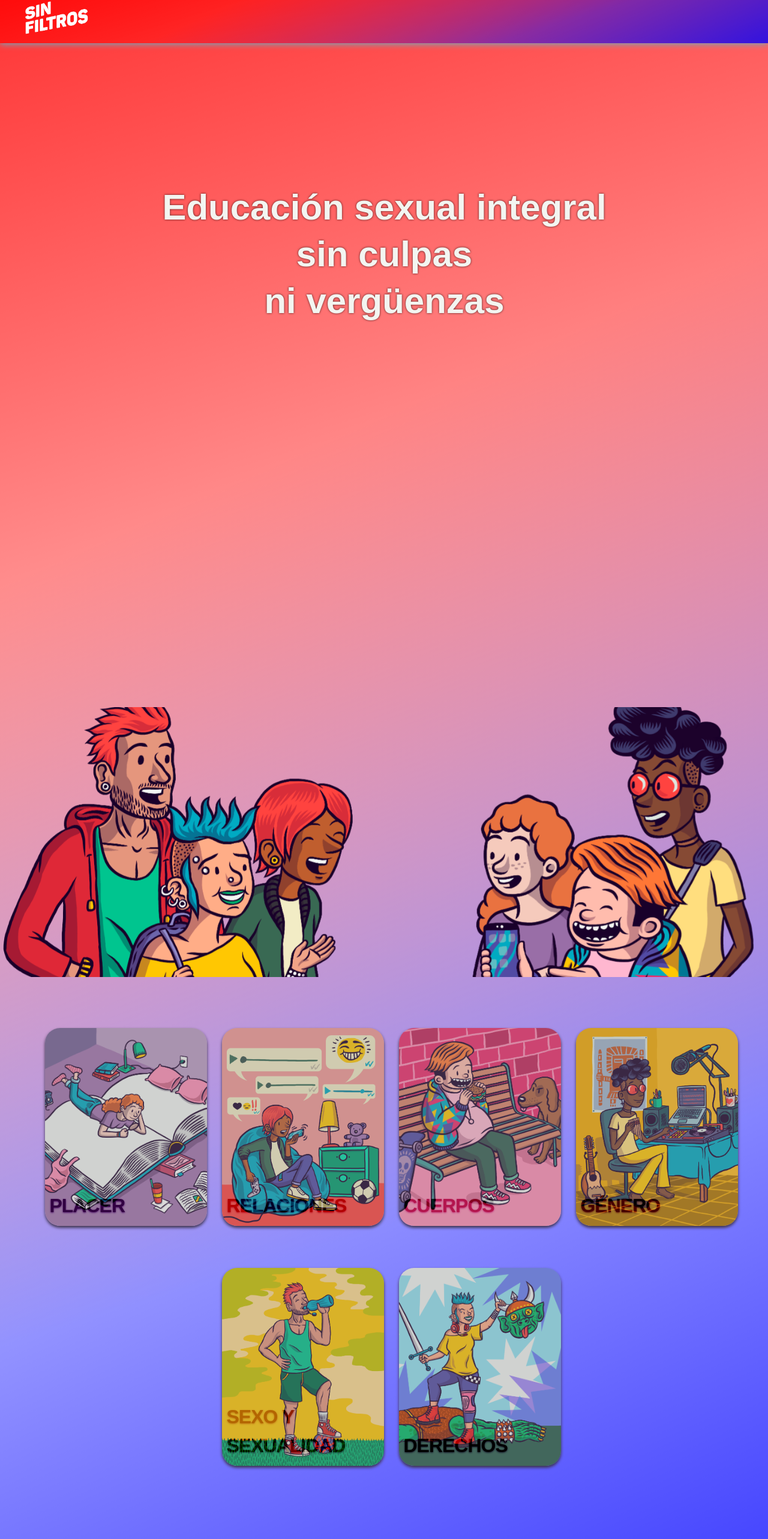
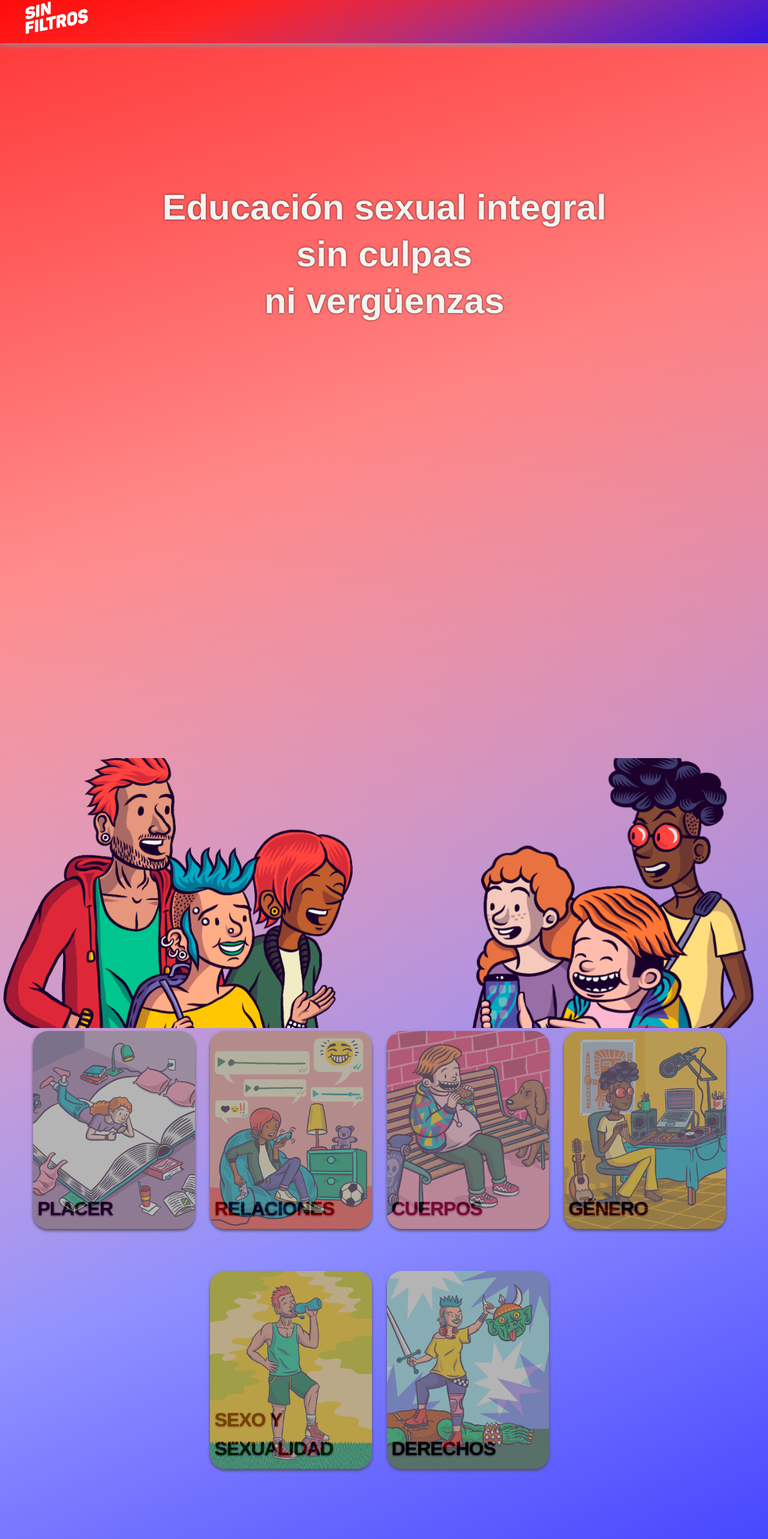
Before and after one commit to gutieCast/sinFiltros, a React (Create React App) app: page / in a window 1280 px wide. Shown: the part 13-2579 px from the top of the page at 60% size. Built offline with nearby package versions, Linux system fonts and the light colour scheme.

Commit message:
some settings hero and cards

```diff
--- a/src/components/Card/card.scss
+++ b/src/components/Card/card.scss
@@ -34,7 +34,7 @@
         max-width: 100%;
         @include breakpoint-1 {
             height: 330px;
-            filter: contrast(70%);
+            filter: contrast(45%);
             width: 240px;
         }
         @include breakpoint-3 {
@@ -85,7 +85,7 @@
             transition: all .7s;
     }
     .title-card:hover ~ .card {
-            filter: contrast(40%);
+            filter: contrast(35%);
     }
 }
 @include breakpoint-6 {
--- a/src/components/Layout/components/Hero/hero.scss
+++ b/src/components/Layout/components/Hero/hero.scss
@@ -6,8 +6,9 @@
     align-items: center;
     display: flex;
     flex-direction: column;
-    margin: 85px 0;
+    margin-top: 85px;
     width: 100vw;
+    position: relative;
     @include breakpoint-1 {
         min-width: 240px;
     }
@@ -36,6 +37,8 @@
     margin: 0;
     padding-top: 15px;
     max-width: 100vw;
+    position: relative;
+    top: 85px;
     // max-height: max-content;
     @include breakpoint-1 {
         background-size: contain;
--- a/src/screens/Home/components/GridCards/GridCards.scss
+++ b/src/screens/Home/components/GridCards/GridCards.scss
@@ -2,7 +2,7 @@
 @import "../../../../styles/abstract/variables.scss";
 
 .gridCards {
-    margin: 0;
+    margin-top: 90px;
     display: flex;
     justify-content: center;
     height: inherit;
```
